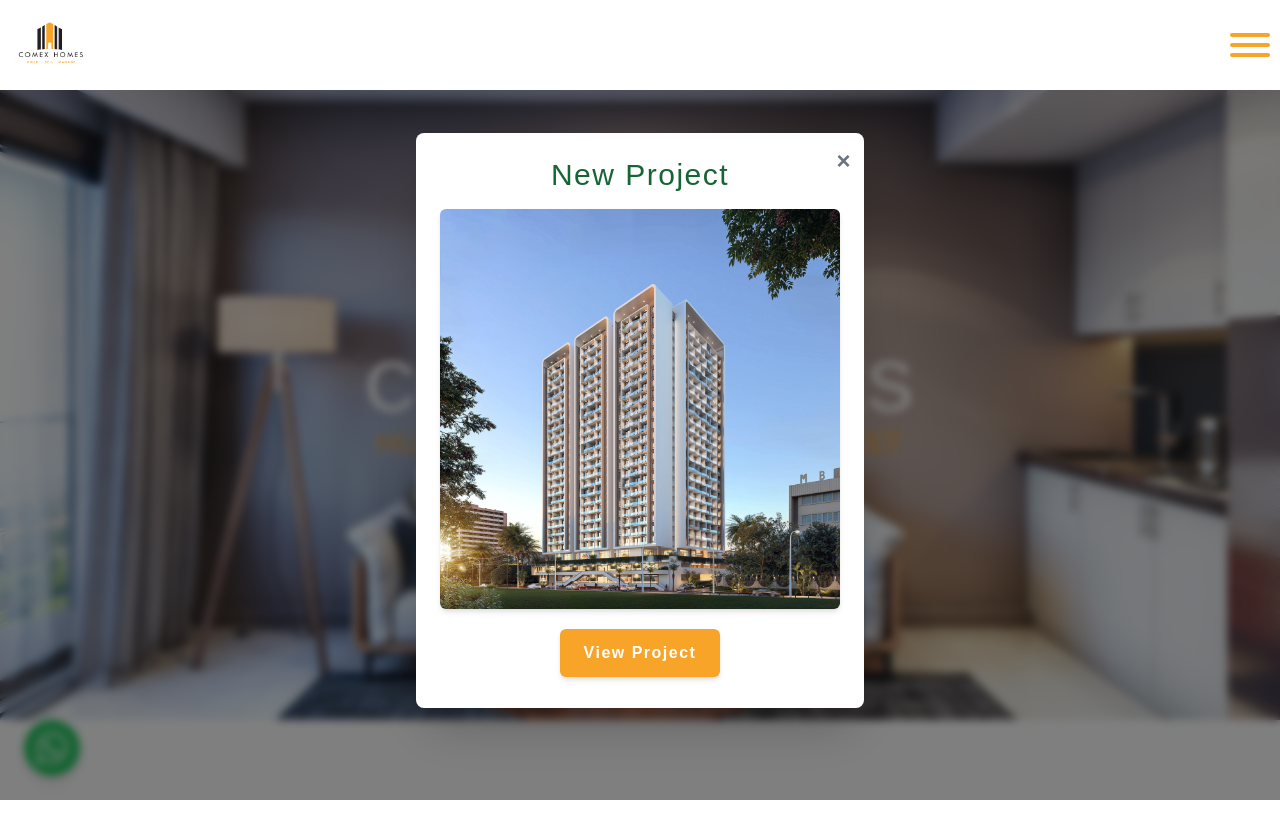
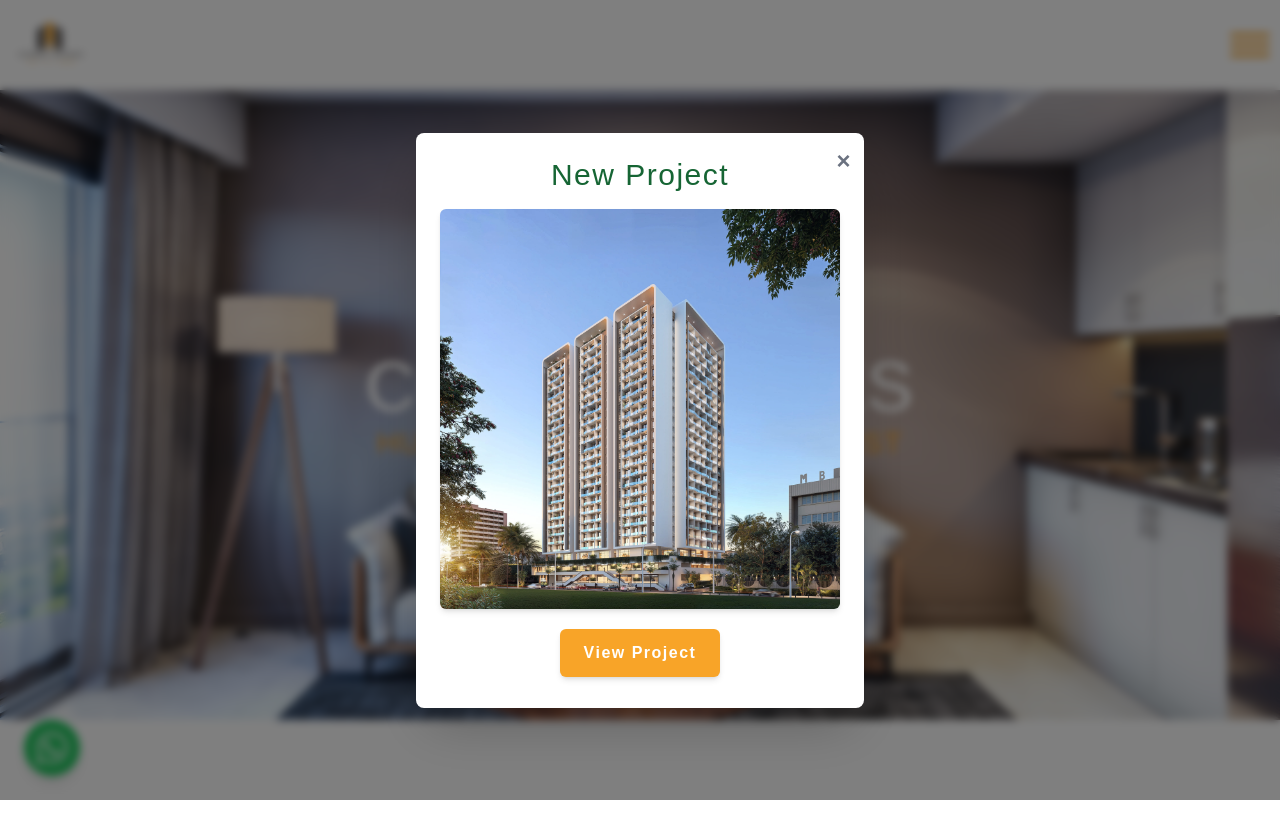
Before and after one commit to olingomaxwell1999/comex, a Next.js app: page / in a window 1280 px wide. Shown: the top 838 px of the page. Built offline with nearby package versions, Linux system fonts and the light colour scheme; a web font is replaced by a local one.

Commit message:
Reduce z-index of header for improved stacking context

```diff
--- a/src/app/globals.css
+++ b/src/app/globals.css
@@ -65,7 +65,7 @@ a {
 
 header {
   position: fixed !important;
-  z-index: 100000;
+  z-index: 9992;
   top: 0;
   right: 0;
   width: 100%;
```
